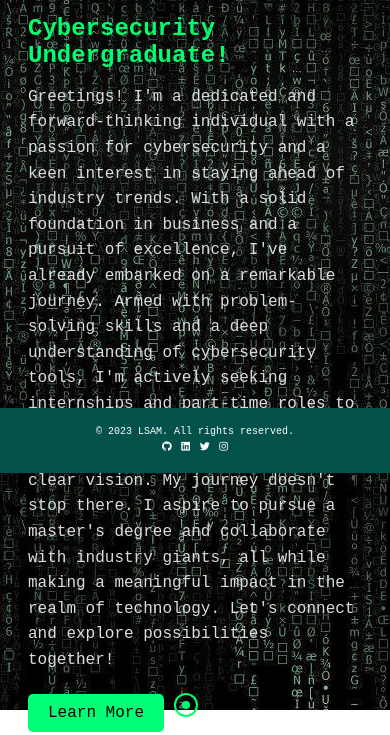
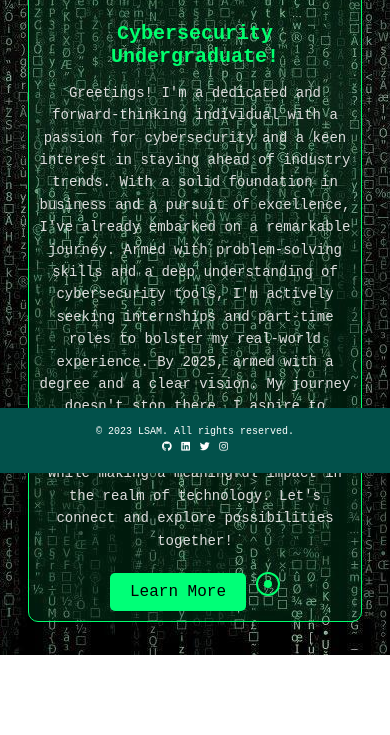
Before and after one commit to Lsam18/SPG, a plain HTML site: page about.html in a window 390 px wide. Shown: the part 371-1106 px from the top of the page. Drawn offline with Linux system fonts and the light colour scheme.

Commit message:
Add files via upload

```diff
--- a/about.html
+++ b/about.html
@@ -22,11 +22,10 @@
         </div>
     </header>
     <section class="about">
+        <div class="about-box">
             <h2>About <span>Me</span></h2>
             <div>
                 <img src="https://avatars.githubusercontent.com/u/115799412?s=400&u=9e586c001d02cba56b36560614f02ee079bf400e&v=4" class="Profile" alt="LSAM">
-
-
             </div>
             <div class="about-content">
                 <h3>Cybersecurity Undergraduate!</h3>
@@ -36,7 +35,9 @@
                     <a href="https://lsam18.github.io/Lsam.Code/" class="btn">Learn More</a><span class="animate scroll" style="--i:5;"></span>
                 </div>
             </div>
+        </div>
     </section>
+
 
     <footer class="footer">
         <div class="footer-content">
--- a/style.css
+++ b/style.css
@@ -81,6 +81,14 @@ body {
     padding-bottom: 150px; /* Increased padding to create more space */
 }
 
+.about-box {
+    background-color: rgba(0, 255, 118, 0.1);
+    border: 1px solid #00ff6e;
+    padding: 20px;
+    border-radius: 10px;
+    max-width: 600px;
+    margin: 0 auto;
+}
 
 .about .heading {
     color: #00ff6e;
@@ -102,7 +110,7 @@ body {
 }
 
 .about-content {
-    text-align: left;
+    text-align: center;
 }
 
 .about-content h3 {
@@ -123,6 +131,24 @@ body {
     width: 200px;
 }
 
+@media only screen and (max-width: 420px) {
+    .about-box {
+        padding: 10px;
+    }
+
+    .about-content h3 {
+        font-size: 20px;
+    }
+
+    .about-content p {
+        font-size: 14px;
+    }
+}
+
+.btn-cert {
+    text-align: center;
+    margin-top: 20px;
+}
 
 .btn-cert .btn {
     display: inline-block;
@@ -139,6 +165,7 @@ body {
 .btn-cert .btn:hover {
     background-color: #00e8b6;
 }
+
 
 .animate {
     display: inline-block;
```
Lines whose indentation alone changed are shown as unchanged.
